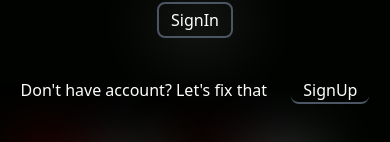
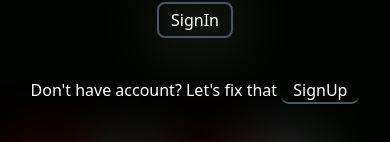
Before and after one commit to vamsikrishnarh7/passmate, a React (Create React App) app: page / in a window 390 px wide. Shown: the part 412-554 px from the top of the page. Built offline with nearby package versions, Linux system fonts and the light colour scheme.

Commit message:
add style for sm

```diff
--- a/src/components/Hero.js
+++ b/src/components/Hero.js
@@ -6,7 +6,7 @@ const Hero = () => {
     <div className='w-[90%] mx-auto text-white flex flex-col items-center' >
       <h1 className='text-[55px] sm:text-[80px]'>Never use <br/><span className='bg-white text-black'>Forget Password</span> <br/>anymore</h1>
       <button className='rounded-lg border-2 border-gray-600 mt-2 px-3 py-1 drop-shadow-[3px_3px_35px_white]'>SignIn</button>
-      <p className='my-10'>Don't have account? Let's fix that <Link to="/signup"><button className='ml-5 rounded-lg border-b-2 border-b-gray-600 px-3'>SignUp</button></Link></p>
+      <p className='my-10'>Don't have account? Let's fix that <Link to="/signup"><button className='sm:ml-5 rounded-lg border-b-2 border-b-gray-600 px-3'>SignUp</button></Link></p>
 
       <div className='flex gap-5 items-center mb-6'>
 
--- a/src/components/NavBar.js
+++ b/src/components/NavBar.js
@@ -19,7 +19,7 @@ const NavBar = () => {
         <div onClick={handleNav} className='block md:hidden'>
             {!nav ? <AiOutlineClose size={20}/> : <AiOutlineMenu size={20}/>}
         </div>
-        <div className={!nav ? 'bg-gray-900 fixed left-0 top-0 w-[50%] h-full border-r-2 border-r-gray-900 ease-in-out duration-500' : 'fixed left-[-100%]'}>
+        <div className={!nav ? 'bg-gray-900 fixed left-0 top-0 w-[50%] h-full border-r-2 border-r-gray-900 ease-in-out duration-500 z-[999]' : 'fixed left-[-100%]'}>
             <h1 className='text-3xl font-bold p-4'>PassMate</h1>
             <ul className='pt-24 uppercase ml-3 text-bold'>
                 <li className='p-4 rounded-lg border-b-2 border-b-gray-600'>Home</li>
```
